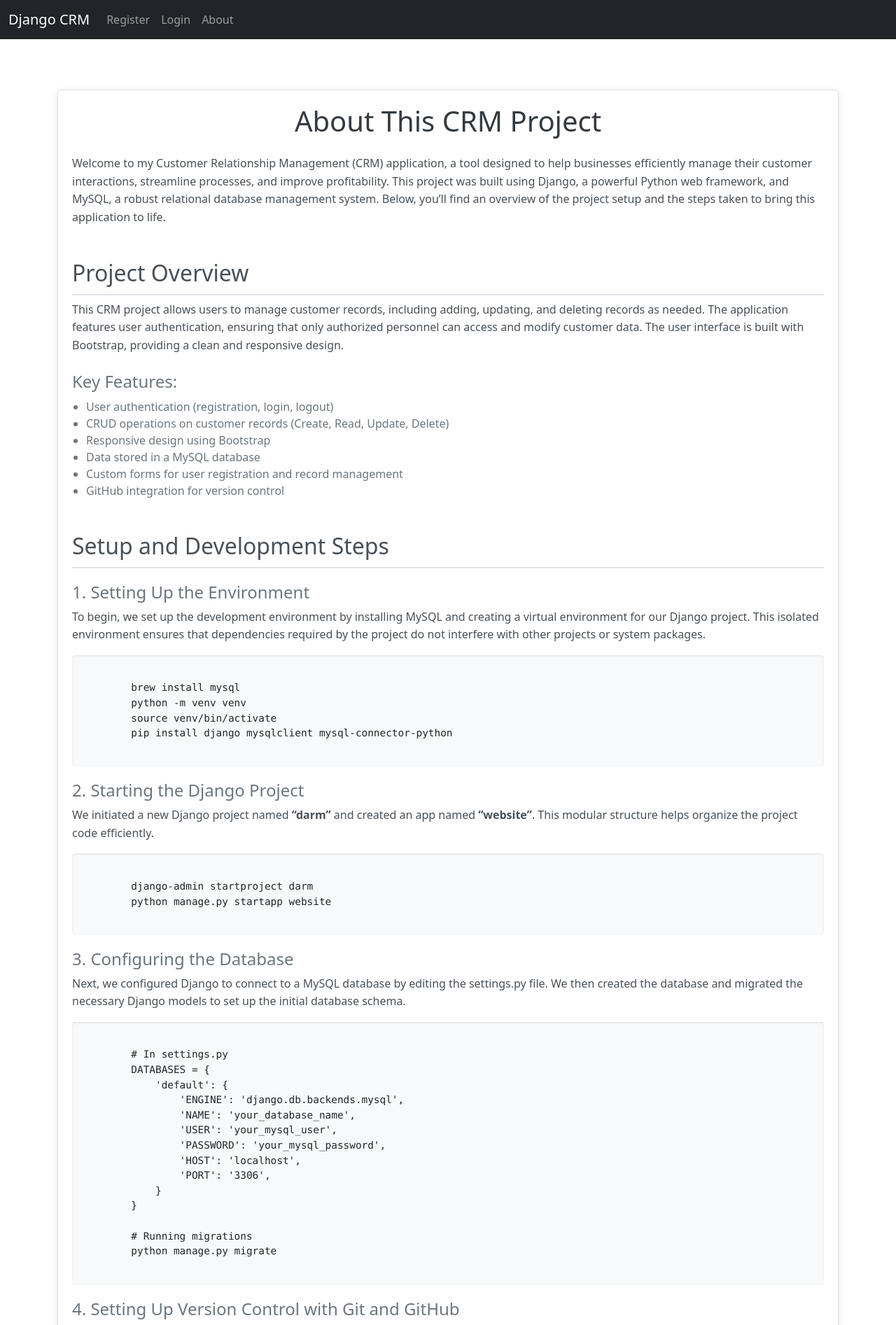
After one commit to MShire96/CRM-Project, a Django app: page /about/ in a window 1280 px wide. The commit adds this page. Shown: the top 1893 px of the page at 70% size. Run offline with Django 4.2, Linux system fonts and the light colour scheme.

Commit message:
About page, custom css, new fields

```diff
--- a/manage.py
+++ b/manage.py
@@ -19,4 +19,4 @@ def main():
 
 
 if __name__ == '__main__':
-    main()
+    main(  )
--- a/website/models.py
+++ b/website/models.py
@@ -11,6 +11,7 @@ class Record(models.Model):
     county = models.CharField(max_length=50)
     city = models.CharField(max_length=50)
     postcode = models.CharField(max_length=20)
-
+    company_name = models.CharField(max_length=50, null=True, blank=True)
+    date_of_birth = models.DateField(null=True, blank=True)
     def __str__(self):
         return(f"{self.first_name} {self.last_name}")
--- /dev/null
+++ b/website/static/css/custom.css
@@ -0,0 +1,108 @@
+.table-container {
+    margin-left: -100px; /* Adjust this value to move the table to the right */
+}
+
+.table {
+    width: auto; /* Ensures the table doesn't take up 100% width by default */
+    max-width: 100%;
+    overflow-x: auto; /* Add horizontal scroll if the table is too wide */
+}
+
+.table th, .table td {
+    padding: 8px; /* Reduce padding */
+    font-size: 14px; /* Adjust font size */
+}
+
+.table th {
+    white-space: nowrap; /* Prevent column headers from wrapping */
+}
+
+@media (max-width: 768px) {
+    .table-container {
+        margin-left: 10px; /* Reduce margin on smaller screens */
+    }
+}
+
+/* Overall container for the About page */
+.about-container {
+    background-color: #ffffff;
+    border: 1px solid #dee2e6;
+    padding: 20px;
+    border-radius: 5px;
+    box-shadow: 0 2px 10px rgba(0, 0, 0, 0.1);
+}
+
+/* Title styling */
+.about-title {
+    font-size: 2.5rem;
+    color: #343a40;
+    text-align: center;
+}
+
+/* Section styling */
+.about-section {
+    margin-bottom: 30px;
+}
+
+/* Headings */
+.about-heading {
+    font-size: 2rem;
+    color: #495057;
+    border-bottom: 2px solid #dee2e6;
+    padding-bottom: 10px;
+}
+
+/* Subheadings */
+.about-subheading {
+    font-size: 1.5rem;
+    color: #6c757d;
+    margin-top: 20px;
+}
+
+/* Paragraphs */
+.about-introduction p,
+.about-section p {
+    font-size: 1rem;
+    line-height: 1.6;
+    color: #495057;
+}
+
+/* List styling */
+.about-list {
+    padding-left: 20px;
+    list-style-type: disc;
+    margin-top: 10px;
+    color: #6c757d;
+}
+
+/* Code block styling */
+.about-code {
+    background-color: #f8f9fa;
+    padding: 15px;
+    border-radius: 5px;
+    font-size: 0.9rem;
+    color: #212529;
+    overflow-x: auto;
+    box-shadow: inset 0 1px 3px rgba(0, 0, 0, 0.1);
+}
+
+/* Back button container */
+.about-back-btn-container {
+    margin-top: 40px;
+}
+
+/* Styling the Back button */
+.about-back-btn-container .btn {
+    background-color: #6c757d;
+    border-color: #6c757d;
+    color: #fff;
+    padding: 10px 20px;
+    font-size: 1.25rem;
+    border-radius: 0.25rem;
+    box-shadow: 0 2px 4px rgba(0, 0, 0, 0.1);
+}
+
+.about-back-btn-container .btn:hover {
+    background-color: #5a6268;
+    border-color: #545b62;
+}
--- /dev/null
+++ b/website/templates/about.html
@@ -0,0 +1,128 @@
+{% extends 'base.html' %}
+
+{% block content %}
+<div class="about-container my-5">
+    <h1 class="about-title mb-4">About This CRM Project</h1>
+
+    <div class="about-introduction">
+        <p>Welcome to my Customer Relationship Management (CRM) application, a tool designed to help businesses efficiently manage their customer interactions, streamline processes, and improve profitability. This project was built using Django, a powerful Python web framework, and MySQL, a robust relational database management system. Below, you’ll find an overview of the project setup and the steps taken to bring this application to life.</p>
+    </div>
+
+    <div class="about-section">
+        <h2 class="about-heading mt-5">Project Overview</h2>
+        <p>This CRM project allows users to manage customer records, including adding, updating, and deleting records as needed. The application features user authentication, ensuring that only authorized personnel can access and modify customer data. The user interface is built with Bootstrap, providing a clean and responsive design.</p>
+
+        <h3 class="about-subheading mt-4">Key Features:</h3>
+        <ul class="about-list">
+            <li>User authentication (registration, login, logout)</li>
+            <li>CRUD operations on customer records (Create, Read, Update, Delete)</li>
+            <li>Responsive design using Bootstrap</li>
+            <li>Data stored in a MySQL database</li>
+            <li>Custom forms for user registration and record management</li>
+            <li>GitHub integration for version control</li>
+        </ul>
+    </div>
+
+    <div class="about-section">
+        <h2 class="about-heading mt-5">Setup and Development Steps</h2>
+
+        <h3 class="about-subheading">1. Setting Up the Environment</h3>
+        <p>To begin, we set up the development environment by installing MySQL and creating a virtual environment for our Django project. This isolated environment ensures that dependencies required by the project do not interfere with other projects or system packages.</p>
+        <pre class="about-code"><code>
+        brew install mysql
+        python -m venv venv
+        source venv/bin/activate
+        pip install django mysqlclient mysql-connector-python
+        </code></pre>
+
+        <h3 class="about-subheading">2. Starting the Django Project</h3>
+        <p>We initiated a new Django project named <strong>“darm”</strong> and created an app named <strong>“website”</strong>. This modular structure helps organize the project code efficiently.</p>
+        <pre class="about-code"><code>
+        django-admin startproject darm
+        python manage.py startapp website
+        </code></pre>
+
+        <h3 class="about-subheading">3. Configuring the Database</h3>
+        <p>Next, we configured Django to connect to a MySQL database by editing the settings.py file. We then created the database and migrated the necessary Django models to set up the initial database schema.</p>
+        <pre class="about-code"><code>
+        # In settings.py
+        DATABASES = {
+            'default': {
+                'ENGINE': 'django.db.backends.mysql',
+                'NAME': 'your_database_name',
+                'USER': 'your_mysql_user',
+                'PASSWORD': 'your_mysql_password',
+                'HOST': 'localhost',
+                'PORT': '3306',
+            }
+        }
+
+        # Running migrations
+        python manage.py migrate
+        </code></pre>
+
+        <h3 class="about-subheading">4. Setting Up Version Control with Git and GitHub</h3>
+        <p>Version control is crucial for any development project. We initialized a Git repository, connected it to a GitHub remote repository, and pushed our local changes to the remote repository. This step ensures our code is backed up and can be collaboratively developed.</p>
+        <pre class="about-code"><code>
+        git init
+        git remote add origin https://github.com/yourusername/your-repo-name.git
+        git add .
+        git commit -m "Initial commit"
+        git push -u origin main
+        </code></pre>
+
+        <h3 class="about-subheading">5. Developing the Core Functionality</h3>
+        <p>With the environment set up, we moved on to developing the core functionality of the CRM. This involved creating views, templates, and models to handle customer records and user authentication. The navigation bar and base template were set up using Bootstrap for a consistent look and feel across the site.</p>
+
+        <h4 class="about-subheading">Views and Templates</h4>
+        <p>We created several views in our views.py file to handle different aspects of the application, such as displaying the homepage, handling user authentication, and managing customer records. Corresponding templates were created for each view, extending a base template for consistency.</p>
+
+        <pre class="about-code"><code>
+        # In views.py
+        def home(request):
+            return render(request, 'home.html')
+
+        def add_record(request):
+            return render(request, 'add_record.html')
+
+        # And so on...
+        </code></pre>
+
+        <h4 class="about-subheading">Models</h4>
+        <p>The Django models define the structure of the customer records in the database. We created a <strong>Record</strong> model in models.py, migrated it to the database, and registered it in the Django admin site to enable easy management of records from the admin interface.</p>
+
+        <pre class="about-code"><code>
+        # In models.py
+        from django.db import models
+
+        class Record(models.Model):
+            first_name = models.CharField(max_length=50)
+            last_name = models.CharField(max_length=50)
+            email = models.EmailField(max_length=100)
+            phone = models.CharField(max_length=15)
+            address = models.CharField(max_length=100)
+            city = models.CharField(max_length=50)
+            county = models.CharField(max_length=50)
+            postcode = models.CharField(max_length=10)
+            company_name = models.CharField(max_length=50, null=True, blank=True)
+            date_of_birth = models.DateField(null=True, blank=True)
+        </code></pre>
+    </div>
+
+    <div class="about-section">
+        <h3 class="about-subheading">6. Enhancing the User Interface</h3>
+        <p>To ensure the application is user-friendly, we customized the default Bootstrap components and created a consistent design across all pages. We added forms for user registration and login, which are crucial for managing access to the CRM's features.</p>
+
+        <h3 class="about-subheading">7. Final Steps</h3>
+        <p>Finally, we implemented CRUD (Create, Read, Update, Delete) operations for customer records. These operations were secured with user authentication, ensuring that only logged-in users can modify the records. Additionally, we added functionality to handle the deletion and updating of records and included appropriate navigation links in the navbar.</p>
+
+        <h2 class="about-heading mt-5">Conclusion</h2>
+        <p>This CRM project is a robust and scalable solution for managing customer data, built with Django and MySQL. It features user authentication, a responsive design, and secure data management, making it an excellent foundation for further development and customization. We hope you find this project useful and informative!</p>
+    </div>
+
+    <!-- Back Button -->
+    <div class="about-back-btn-container text-center mt-5">
+        <a href="{% url 'home' %}" class="btn btn-secondary btn-lg">Back</a>
+    </div>
+</div>
+{% endblock %}
--- a/website/templates/base.html
+++ b/website/templates/base.html
@@ -1,10 +1,12 @@
 <!doctype html>
 <html lang="en">
   <head>
+    {% load static %}
     <meta charset="utf-8">
     <meta name="viewport" content="width=device-width, initial-scale=1">
     <title>Django CRM</title>
     <link href="https://cdn.jsdelivr.net/npm/bootstrap@5.3.3/dist/css/bootstrap.min.css" rel="stylesheet" integrity="sha384-QWTKZyjpPEjISv5WaRU9OFeRpok6YctnYmDr5pNlyT2bRjXh0JMhjY6hW+ALEwIH" crossorigin="anonymous">
+    <link href="{% static 'css/custom.css' %}" rel="stylesheet">
   </head>
   <body>
     {% include 'navbar.html' %}
--- a/website/templates/navbar.html
+++ b/website/templates/navbar.html
@@ -27,6 +27,10 @@
         </li>
         {% endif%}
 
+        <li class="nav-item">
+          <a class="nav-link" href="{% url 'about' %}">About</a>
+        </li>
+
       </ul>
     </div>
   </div>
--- a/website/templates/record.html
+++ b/website/templates/record.html
@@ -15,6 +15,8 @@
         <p class="card-text"><strong>County: </strong>{{ customer_record.county }} <br/></p>
         <p class="card-text"><strong>Postcode: </strong>{{ customer_record.postcode }} <br/></p>
         <p class="card-text"><strong>Created At: </strong>{{ customer_record.created_at }} <br/></p>
+        <p class="card-text"><strong>Company Name: </strong>{{ customer_record.created_at }} <br/></p>
+        <p class="card-text"><strong>Date Of Birth: </strong>{{ customer_record.created_at }} <br/></p>
         <p class="card-text"><strong>ID: </strong>{{ customer_record.id }}  </p>
     </div>
   </div>
--- a/website/urls.py
+++ b/website/urls.py
@@ -10,4 +10,5 @@ urlpatterns = [
     path('delete_record/<int:pk>', views.delete_record, name='delete_record'),
     path('add_record/', views.add_record, name='add_record'),
     path('update_record/<int:pk>', views.update_record, name='update_record'),
+    path('about/', views.about, name='about'),
 ]
--- a/website/views.py
+++ b/website/views.py
@@ -89,3 +89,6 @@ def update_record(request, pk):
     else:
         messages.success(request, "You Must Be Logged In...")
         return redirect('home')
+
+def about(request):
+    return render(request, 'about.html')
```
Also changed, not shown: website/forms.py (+10 -8 lines), website/templates/home.html (+6 -2 lines), website/migrations/0002_record_company_name_record_date_of_birth.py (added).
